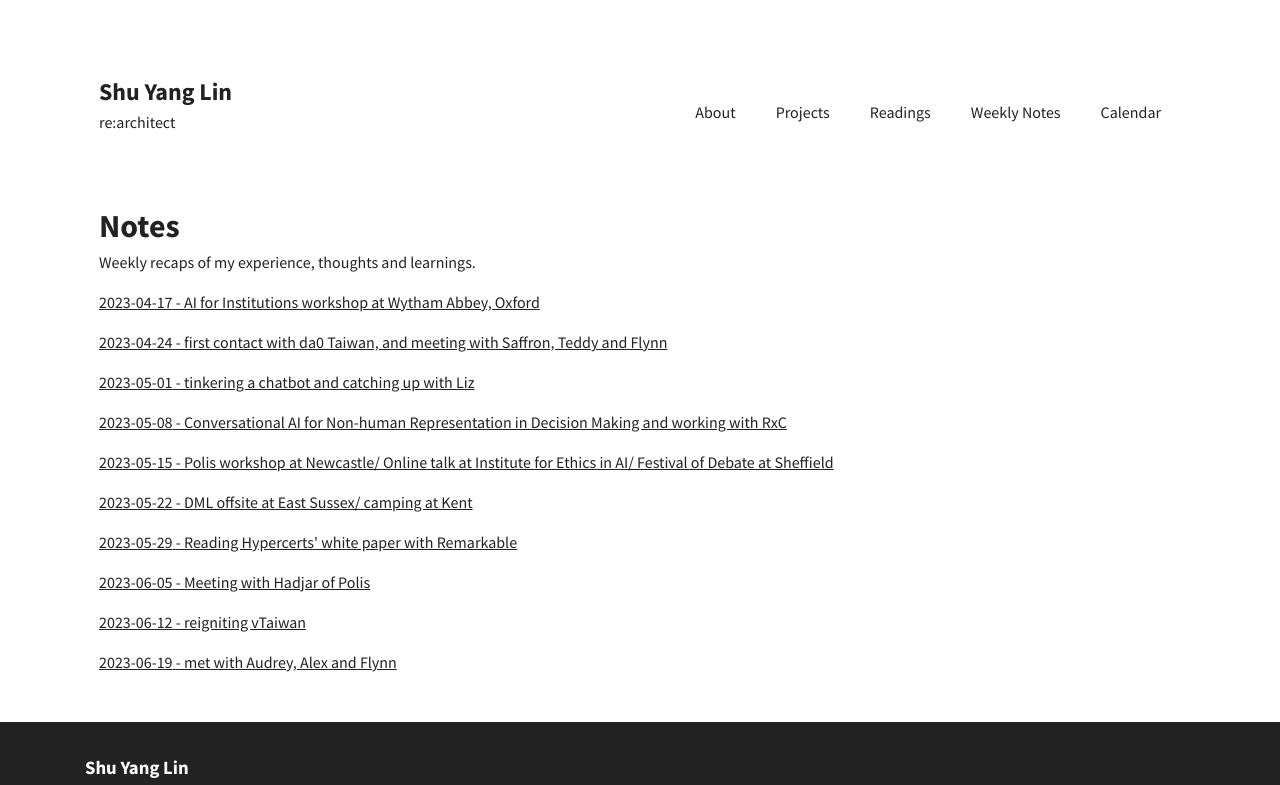
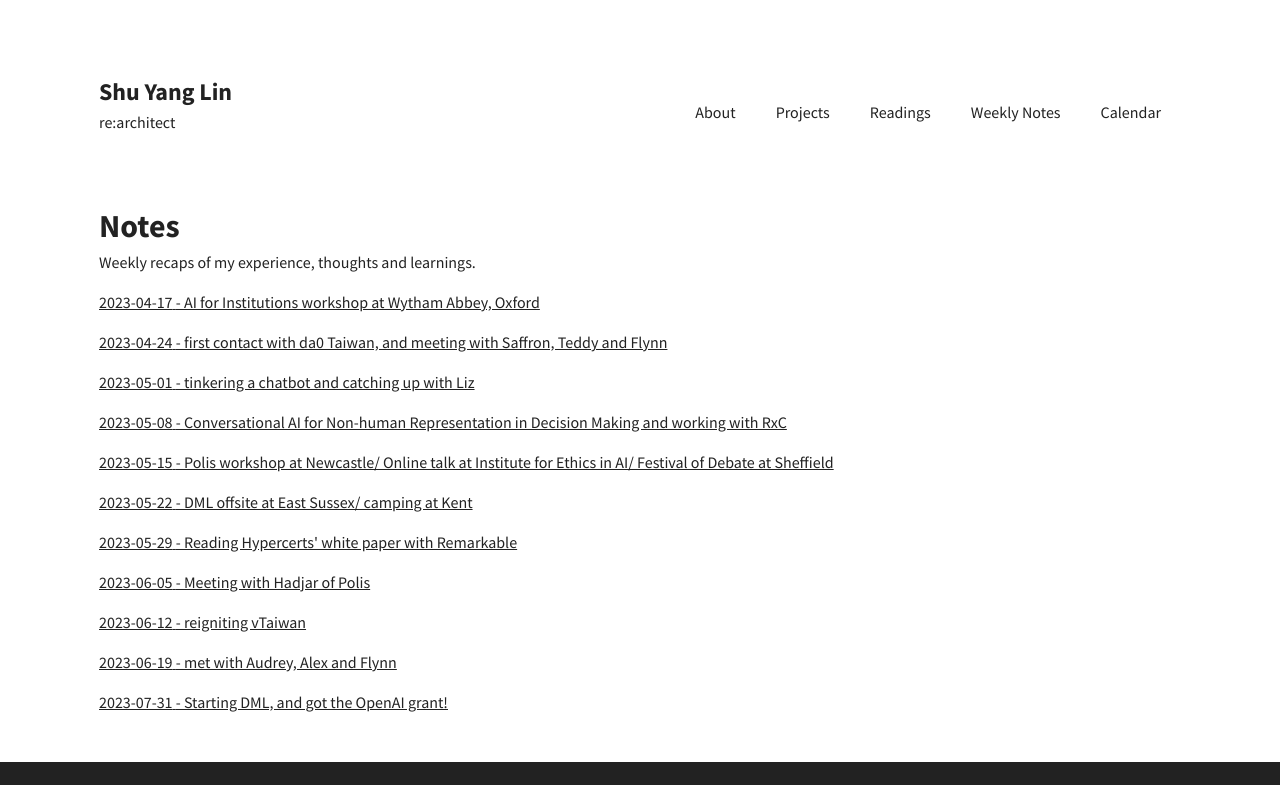
Before and after one commit to shuyanglin/shuyanglin, a React (Create React App) app: page /#/notes in a window 1280 px wide. Shown: the top 785 px of the page. Built offline with nearby package versions, Linux system fonts and the light colour scheme.

Commit message:
update weekly note

```diff
--- /dev/null
+++ b/src/components/Note/Markdowns/note-2023-07-31.md
@@ -0,0 +1,7 @@
+I had a few weeks without a laptop, hic led up to a temporily silence in my weekly notes, but that didn't stop me from having some truly amazing weeks, packed with excitement and wonderful opportunities.
+
+Firstly, I started a new job with Dark Matter Labs. Working closely with Fang on Radicle Civics, our focus is on creating pathways that encourage distributed agency and active participation. The work recognises that the world we are living in is an entangled or intricately interconnected economy, where value is interwoven and inseparable. Adding to that, we are fueling our efforts to producing prototypes that showcase our thesis and model real changes.  One of my key responsibilities involves crafting an interface that facilitate care for non-human entities in a world of sel-owning agents. It's an exciting challenge that has allowed me to hone my content production skills while also diving into fund sourcing, partnership building, and overall roadmap planning. This month has been quite a milestone for me at DML as we recently sent out a bid proposal in mid-July. I'm feeling confident that our concept is strong, and now we eagerly await the results.
+
+In addition to work, I also teamed up with vTaiwan and some incredieble new friends in London in the feild of AI and democracy. Together, we took a chance and submitted an application for a grant from OpenAI, which sought to bring democratic input to the forefront. And guess what? Our application was successful! We were among the top ten teams selected out of 800 applications, and we secured the grant! It's a humbling and joyous moment for all of us.
+
+My calendar has quickly filled up with exciting projects. I couldn't be happier about the opportunities that lie ahead, keeping me busy and buzzing with enthusiasm until next May already!
--- a/src/components/Notes/Notes.js
+++ b/src/components/Notes/Notes.js
@@ -43,6 +43,10 @@ function Notes() {
     date: "2023-06-19",
     slug: "2023-06-19",
     about: "met with Audrey, Alex and Flynn"
+  },{
+    date: "2023-07-31",
+    slug: "2023-07-31",
+    about: "Starting DML, and got the OpenAI grant!"
   }
 ]
 
```
Also changed, not shown: 1 other file (tests, documents, lock files or other folders).
